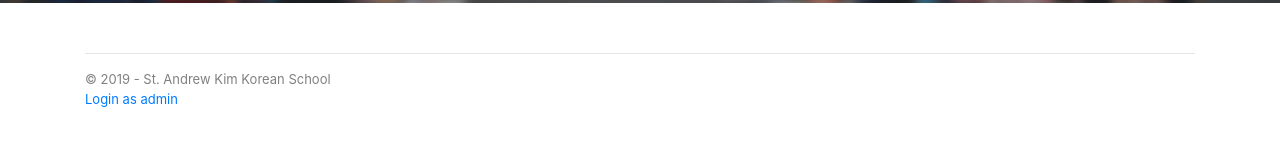
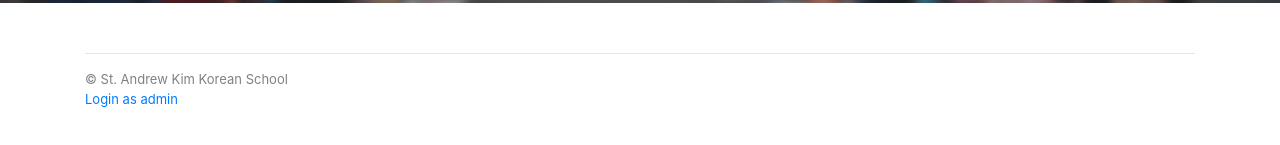
Before and after one commit to koreanschool/registration_app, a React (Create React App) app: page / in a window 1280 px wide. Shown: the part 569-714 px from the top of the page. Built offline with nearby package versions, Linux system fonts and the light colour scheme; no server answers; the database is empty; what stein-js-client would draw is missing.

Commit message:
Update App.js

```diff
--- a/src/App.js
+++ b/src/App.js
@@ -52,7 +52,7 @@ const App = () => {
       <Container style={{marginTop: '50px'}}>
         <hr/>
         <footer style={{color: 'gray'}}>
-          <p style={{fontSize:'13px'}}>© 2019 - St. Andrew Kim Korean School
+          <p style={{fontSize:'13px'}}>© St. Andrew Kim Korean School
           <br/> <Login></Login></p>
         </footer>
       </Container>
```
